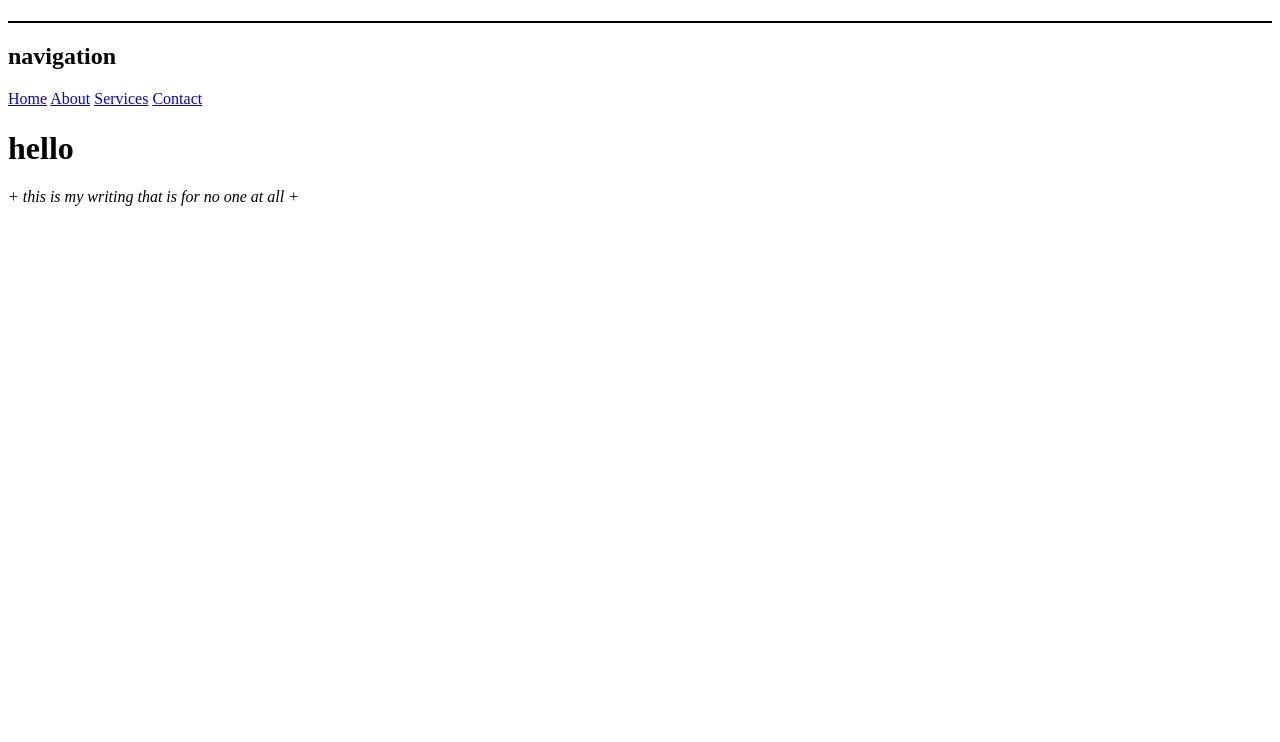
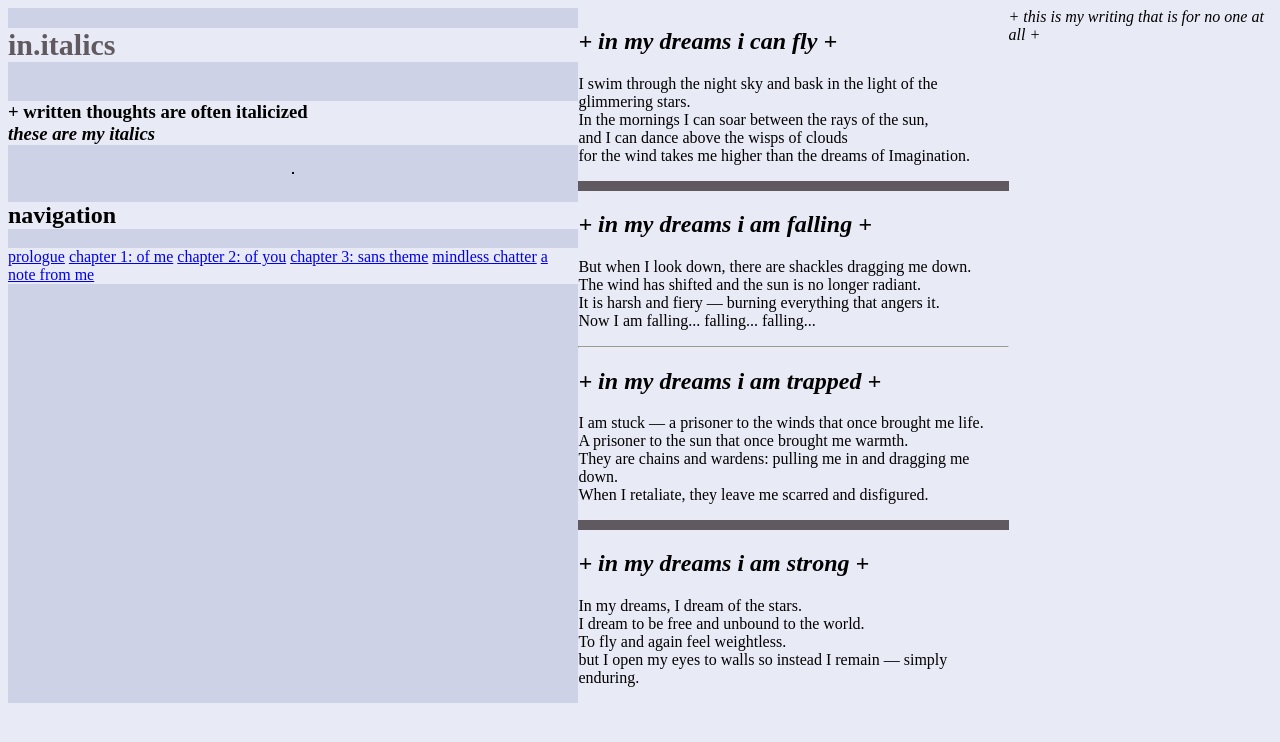
Before and after one commit to jordanpaik/italics, a plain HTML site: page prologue.html in a window 1280 px wide. Drawn offline with Linux system fonts and the light colour scheme.

Commit message:
prologue 3

```diff
--- a/prologue.css
+++ b/prologue.css
@@ -0,0 +1,23 @@
+* {
+    background-color: #E8EAF6;
+}
+
+body {
+    display: flex;
+}
+
+header {
+    display: flex;
+    flex-direction: column;
+    background-color: #CED2E6;
+}
+
+h1 {
+    font-family: 'Times New Roman', Times, serif;
+    font-size: 30px;
+    color: #605A60;
+}
+
+h3 {
+    font-family:
+}
--- a/prologue.html
+++ b/prologue.html
@@ -10,19 +10,69 @@
 </head>
 <body>
     <header>
-        <h1></h1>
-        <h3></h2>
+        <h1>in.italics</h1>
+        <h3>+ written thoughts are often italicized
+            <br><em>these are my italics</em>
+        </h3>
         <hr style="border: 1px solid black;">
         <h2>navigation</h2>
         <nav>
-            <a href="#">Home</a>
-            <a href="#">About</a>
-            <a href="#">Services</a>
-            <a href="#">Contact</a>
+            <a href="#">prologue</a>
+            <a href="#">chapter 1: of me</a>
+            <a href="#">chapter 2: of you</a>
+            <a href="#">chapter 3: sans theme</a>
+            <a href="#">mindless chatter</a>
+            <a href="#">a note from me</a>
         </nav>
     </header>
 	<main>
-		<h1>hello</h1>
+        <section class="container">
+            <article class="containspoetry" id="fly">
+                <h2><em><strong>+ in my dreams i can fly +</strong></em></h2>
+                <p>
+                    I swim through the night sky and bask in the light of the glimmering stars.
+                    <br>In the mornings I can soar between the rays of the sun,
+                    <br>and I can dance above the wisps of clouds
+                    <br> for the wind takes me higher than the dreams of Imagination.
+                </p>
+            </article>
+
+            <hr style="border: 5px solid #605A60;">
+
+            <article class="containspoetry" id="falling">
+                <h2><em><strong>+ in my dreams i am falling +</strong></em></h2>
+                <p>
+                    But when I look down, there are shackles dragging me down.
+                    <br>The wind has shifted and the sun is no longer radiant.
+                    <br>It is harsh and fiery — burning everything that angers it.
+                    <br>Now I am falling... falling... falling...
+                </p>
+            </article>
+
+            <hr style="border: 5x solid #605A60;">
+
+            <article class="containspoetry" id="trapped">
+                <h2><em><strong>+ in my dreams i am trapped +</strong></em></h2>
+                <p>
+                    I am stuck — a prisoner to the winds that once brought me life.
+                    <br>A prisoner to the sun that once brought me warmth.
+                    <br>They are chains and wardens: pulling me in and dragging me down.
+                    <br>When I retaliate, they leave me scarred and disfigured.
+                </p>
+            </article>
+
+            <hr style="border: 5px solid #605A60;">
+
+            <article class="containspoetry" id="strong">
+                <h2><em><strong>+ in my dreams i am strong +</strong></em></h2>
+                <p>
+                    In my dreams, I dream of the stars.
+                    <br>I dream to be free and unbound to the world.
+                    <br>To fly and again feel weightless.
+                    <br>but I open my eyes to walls so instead I remain — simply enduring.
+                </p>
+            </article>
+        </section>
 	</main>
     <footer><em>+ this is my writing that is for no one at all +</em></footer>
 </body>
```
